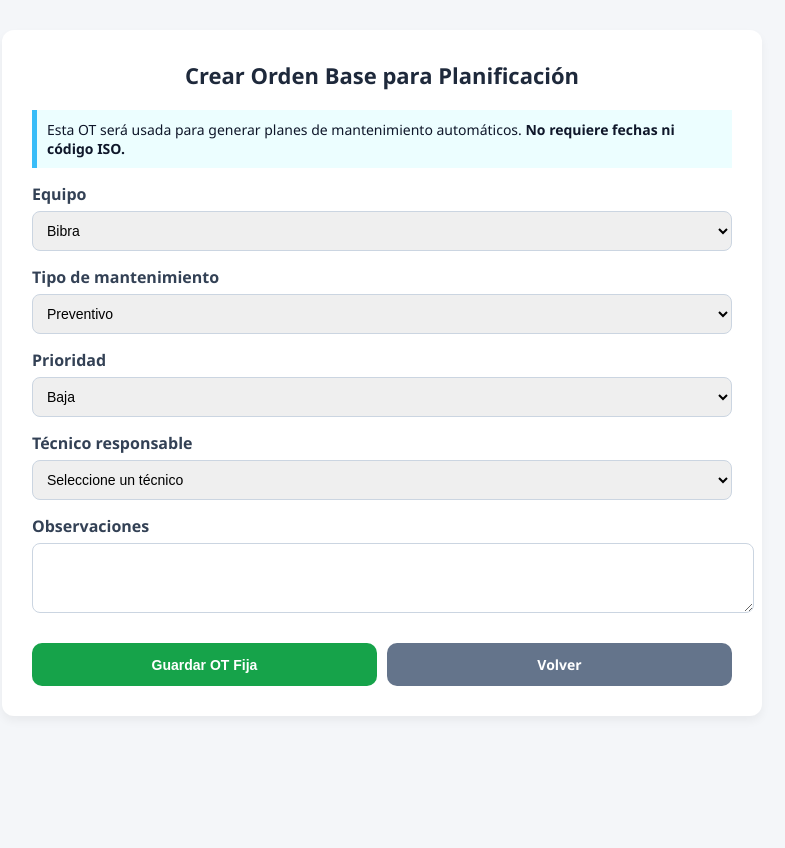
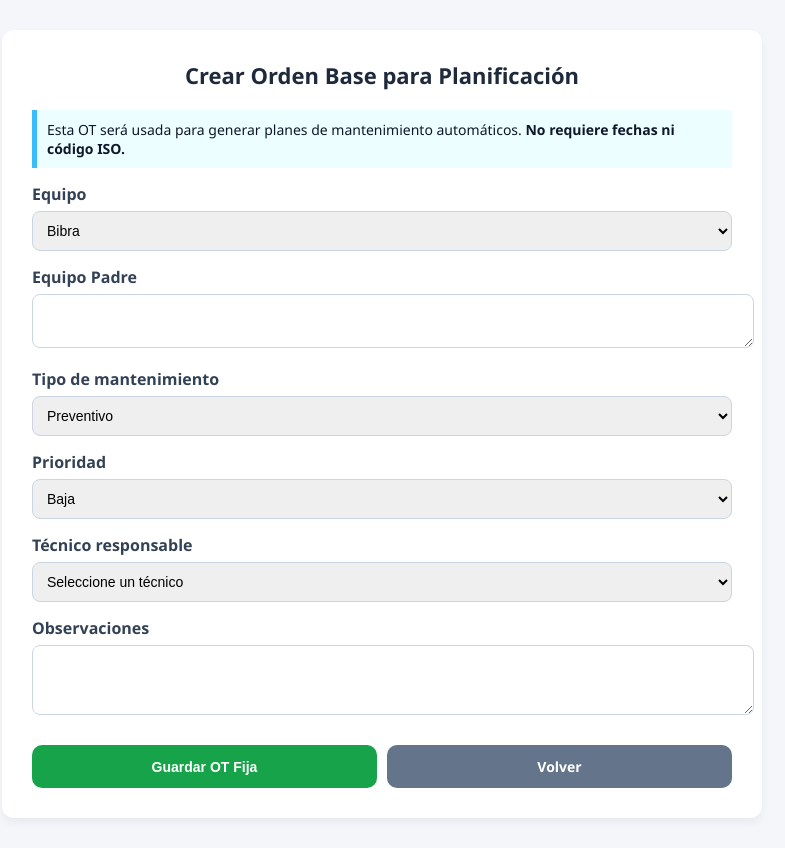
Before and after one commit to cmlayta/CMMS, a Flask app: page /nueva_ot_fija in a window 1280 px wide. Shown: the part 60-908 px from the top of the page, without its empty margins (258-1043 px from the left). Before the commit the page ends 746 px from the top, so only its background shows below. Run offline with Flask 3, Linux system fonts and the light colour scheme; a user stored in the database is signed in; data comes from the database, SQL or seed files in the repository.

Commit message:
Agregar equipo padre

```diff
--- a/templates/nueva_ot_fija.html
+++ b/templates/nueva_ot_fija.html
@@ -129,6 +129,9 @@
                 {% endfor %}
             </select>
 
+            <label>Equipo Padre</label>
+            <textarea name="padre"></textarea>
+
             <label>Tipo de mantenimiento</label>
             <select name="tipo_mantenimiento" required>
                 <option value="Preventivo">Preventivo</option>
```
